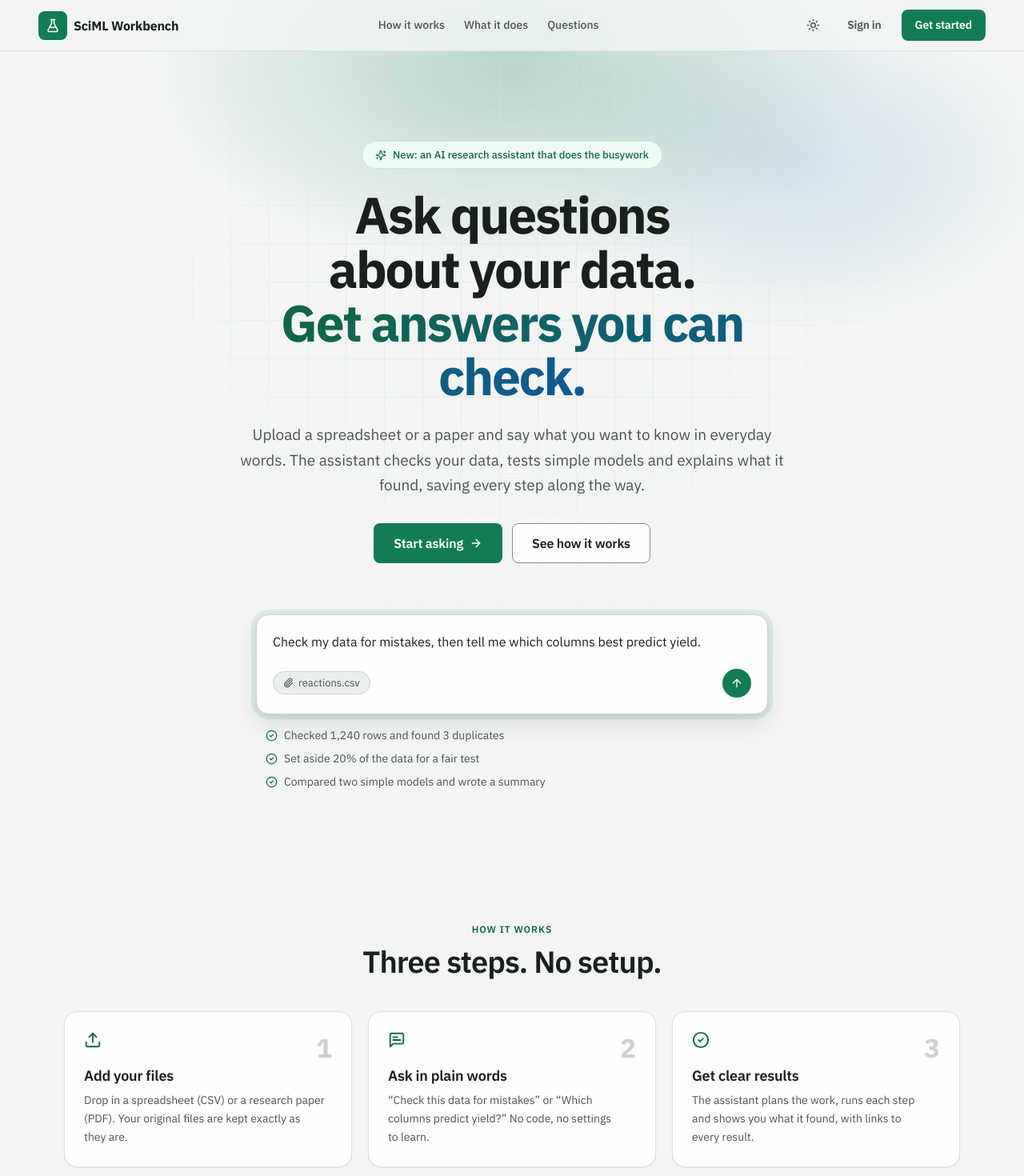
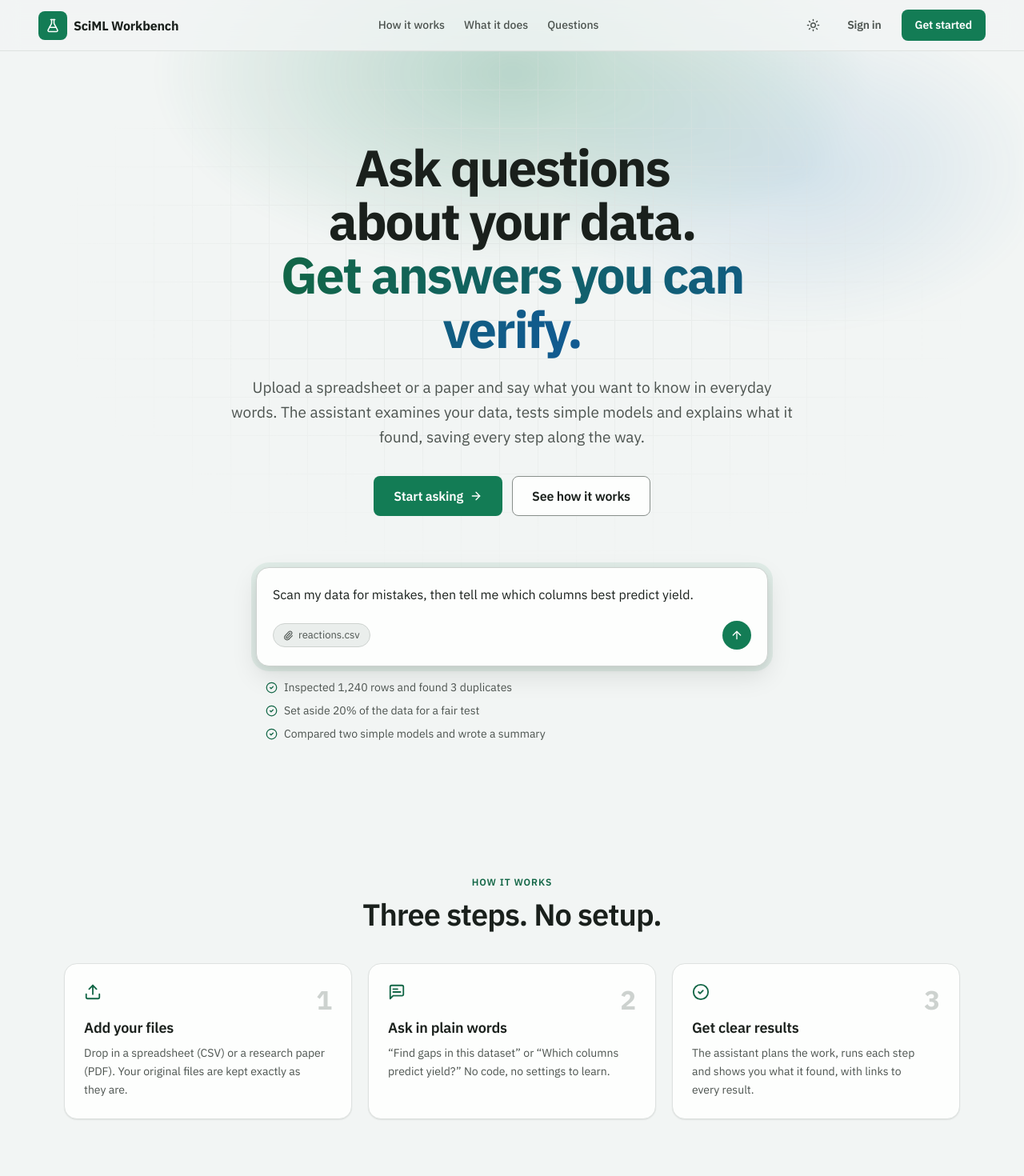
Before and after one commit to yukevindai/sciml-workbench, a Next.js app in the folder frontend/: page / in a window 1280 px wide. Shown: the top 1470 px of the page at 80% size. Built offline with nearby package versions, Linux system fonts and the light colour scheme.

Commit message:
Refresh landing page wording and remove announcement badge

```diff
--- a/frontend/app/page.tsx
+++ b/frontend/app/page.tsx
@@ -1,18 +1,18 @@
 import Link from 'next/link';
 import {
   ArrowRight, ArrowUp, BookOpen, CheckCircle2, FileSpreadsheet, FlaskConical, History, Lightbulb,
-  MessageSquareText, Paperclip, PauseCircle, ShieldCheck, Sparkles, SplitSquareHorizontal, Upload,
+  MessageSquareText, Paperclip, PauseCircle, ShieldCheck, SplitSquareHorizontal, Upload,
 } from 'lucide-react';
 import { ThemeToggle } from './components/theme-toggle';
 
 export const metadata = {
   title: 'SciML Workbench · Ask your data questions in plain words',
-  description: 'Upload a spreadsheet or a paper, ask a question in everyday language, and an AI assistant does the checking, testing and write-up for you, keeping a record of every step.',
+  description: 'Upload a spreadsheet or a paper, ask a question in everyday language, and an AI assistant handles the analysis, testing and write-up for you, keeping a record of every step.',
 };
 
 const STEPS = [
   { icon: Upload, title: 'Add your files', body: 'Drop in a spreadsheet (CSV) or a research paper (PDF). Your original files are kept exactly as they are.' },
-  { icon: MessageSquareText, title: 'Ask in plain words', body: '“Check this data for mistakes” or “Which columns predict yield?” No code, no settings to learn.' },
+  { icon: MessageSquareText, title: 'Ask in plain words', body: '“Find gaps in this dataset” or “Which columns predict yield?” No code, no settings to learn.' },
   { icon: CheckCircle2, title: 'Get clear results', body: 'The assistant plans the work, runs each step and shows you what it found, with links to every result.' },
 ];
 
@@ -22,7 +22,7 @@ const FEATURES = [
   { icon: FlaskConical, title: 'Tries simple models', body: 'Builds and compares basic prediction models so you have a baseline to beat.' },
   { icon: BookOpen, title: 'Reads your papers', body: 'Pulls out the passages that matter and links each claim to its exact page.', wide: true },
   { icon: Lightbulb, title: 'Remembers what didn’t work', body: 'Notes failed attempts and why, so nobody repeats the same mistake.' },
-  { icon: History, title: 'Keeps a full record', body: 'Every step is saved. Export one file that lets anyone check or repeat your work.', wide: true },
+  { icon: History, title: 'Keeps a full record', body: 'Every step is saved. Export one file that lets anyone review or reproduce your work.', wide: true },
 ];
 
 const FAQ = [
@@ -30,7 +30,7 @@ const FAQ = [
   { q: 'Which AI does it use?', a: 'The assistant runs on DeepSeek. Your workspace owner sets it up once; you never need an API key yourself.' },
   { q: 'Is my raw data sent to the AI?', a: 'By default, no. The assistant sees column names and summary numbers, while the actual analysis runs on the workspace server.' },
   { q: 'Can I stop it?', a: 'Yes. You can pause, stop or change your request at any time, and it asks you when it needs information only you know.' },
-  { q: 'How do I know the results are right?', a: 'Every result links back to the exact files and steps that produced it, and a full record can be exported and re-checked.' },
+  { q: 'How do I know the results are right?', a: 'Every result links back to the exact files and steps that produced it. Export the full record to inspect the evidence yourself.' },
 ];
 
 export default function Landing() {
@@ -58,11 +58,10 @@ export default function Landing() {
         <section className="hero">
           <div className="hero-glow" aria-hidden="true" />
           <div className="hero-grid" aria-hidden="true" />
-          <p className="hero-pill"><Sparkles size={14} aria-hidden="true" /> New: an AI research assistant that does the busywork</p>
-          <h1 className="hero-title">Ask questions about your data.<br /><span className="hero-accent">Get answers you can check.</span></h1>
+          <h1 className="hero-title">Ask questions about your data.<br /><span className="hero-accent">Get answers you can verify.</span></h1>
           <p className="hero-lede">
             Upload a spreadsheet or a paper and say what you want to know in everyday words.
-            The assistant checks your data, tests simple models and explains what it found, saving every step along the way.
+            The assistant examines your data, tests simple models and explains what it found, saving every step along the way.
           </p>
           <div className="hero-cta">
             <Link href="/ask" className="button button--lg">Start asking <ArrowRight size={16} aria-hidden="true" /></Link>
@@ -71,14 +70,14 @@ export default function Landing() {
 
           <div className="hero-demo" aria-label="Example of asking a question">
             <div className="demo-prompt">
-              <p className="demo-text">Check my data for mistakes, then tell me which columns best predict yield.</p>
+              <p className="demo-text">Scan my data for mistakes, then tell me which columns best predict yield.</p>
               <div className="demo-bar">
                 <span className="chip"><Paperclip size={13} aria-hidden="true" /> reactions.csv</span>
                 <span className="demo-send" aria-hidden="true"><ArrowUp size={16} /></span>
               </div>
             </div>
             <ol className="demo-steps">
-              <li><CheckCircle2 size={15} aria-hidden="true" /> Checked 1,240 rows and found 3 duplicates</li>
+              <li><CheckCircle2 size={15} aria-hidden="true" /> Inspected 1,240 rows and found 3 duplicates</li>
               <li><CheckCircle2 size={15} aria-hidden="true" /> Set aside 20% of the data for a fair test</li>
               <li><CheckCircle2 size={15} aria-hidden="true" /> Compared two simple models and wrote a summary</li>
             </ol>
--- a/frontend/app/styles/landing.css
+++ b/frontend/app/styles/landing.css
@@ -44,13 +44,6 @@
     linear-gradient(90deg, var(--color-border-subtle) 1px, transparent 1px);
   background-size: 48px 48px;
   mask-image: radial-gradient(ellipse 60% 55% at 50% 30%, #000 30%, transparent 75%);
-}
-.hero-pill {
-  display: inline-flex; align-items: center; gap: var(--space-4);
-  padding: var(--space-3) var(--space-6); margin-bottom: var(--space-8);
-  border: 1px solid var(--color-accent-border); border-radius: var(--radius-full);
-  background: var(--color-accent-bg); color: var(--color-accent-text);
-  font-size: var(--text-sm); font-weight: var(--weight-medium);
 }
 .hero-title {
   max-width: 18ch; font-size: clamp(2.25rem, 6vw, 4rem); line-height: 1.05;
```
